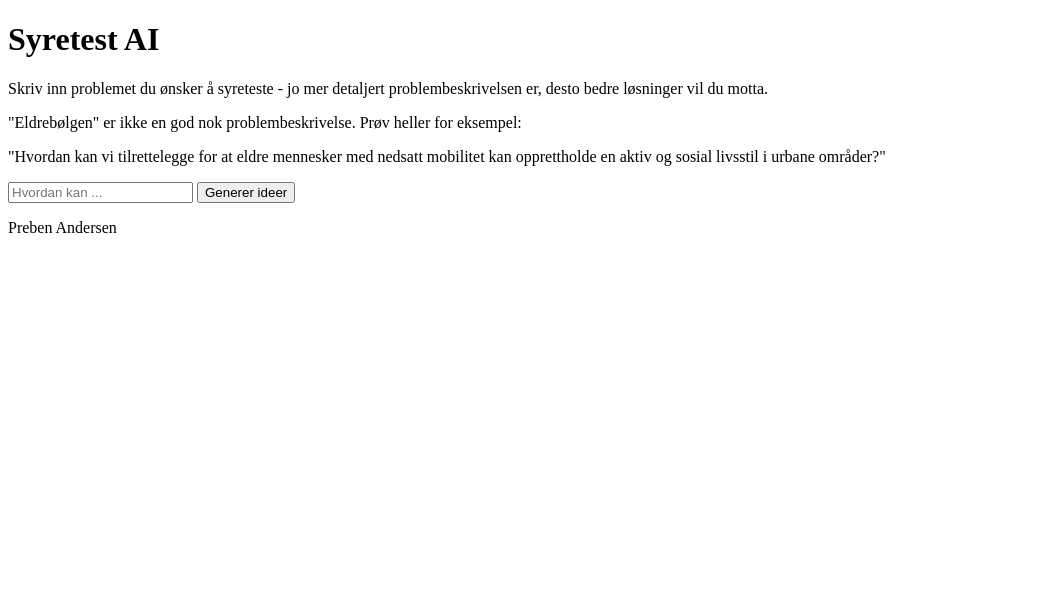
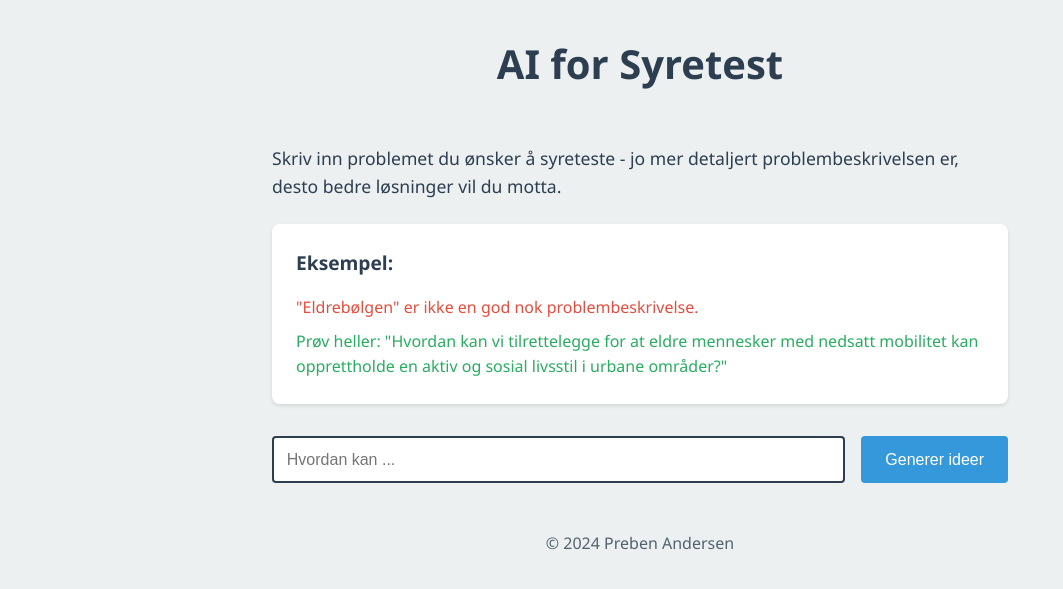
Before and after one commit to donadelicc/idea-generator, a Flask app: page / in a window 1280 px wide. Shown: the top 589 px of the page, without its empty margins (0-1063 px from the left). Run offline with Flask 3, Linux system fonts and the light colour scheme.

Commit message:
Deploy P3.3

```diff
--- a/app.py
+++ b/app.py
@@ -1,7 +1,3 @@
-__import__('pysqlite3')
-import sys
-sys.modules['sqlite3'] = sys.modules.pop('pysqlite3')
-
 from flask import Flask, request, render_template
 from langchain_openai import AzureChatOpenAI, AzureOpenAIEmbeddings
 
@@ -97,7 +93,8 @@ def index():
     if request.method == 'POST':
         input = request.form['user_input']
         response_text = rag_chain.invoke(input)
-        vectorstore.delete_collection()
+        #vectorstore.delete_collection()
+        vectorstore.reset_collection()
 
     return render_template('index.html', response_text=response_text)
 
--- a/requirements.txt
+++ b/requirements.txt
@@ -6,4 +6,4 @@ langchain-community
 chromadb
 langchain-chroma
 python-dotenv
-pysqlite3-binary
+pypdf
--- /dev/null
+++ b/static/styles/index.css
@@ -0,0 +1,136 @@
+:root {
+    --primary: #2C3E50;
+    --secondary: #3498DB;
+    --light: #ECF0F1;
+}
+
+* {
+    margin: 0;
+    padding: 0;
+    box-sizing: border-box;
+}
+
+body {
+    font-family: 'Segoe UI', Tahoma, Geneva, Verdana, sans-serif;
+    line-height: 1.6;
+    background-color: var(--light);
+    color: var(--primary);
+}
+
+.container {
+    max-width: 800px;
+    margin: 0 auto;
+    padding: 2rem;
+}
+
+header {
+    text-align: center;
+    margin-bottom: 3rem;
+}
+
+h1 {
+    color: var(--primary);
+    font-size: 2.5rem;
+    margin-bottom: 1rem;
+}
+
+.description {
+    margin-bottom: 2rem;
+}
+
+.intro {
+    font-size: 1.1rem;
+    margin-bottom: 1.5rem;
+}
+
+.example-box {
+    background-color: white;
+    padding: 1.5rem;
+    border-radius: 8px;
+    box-shadow: 0 2px 4px rgba(0,0,0,0.1);
+}
+
+.example-box h2 {
+    color: var(--primary);
+    margin-bottom: 1rem;
+    font-size: 1.2rem;
+}
+
+.not-good {
+    color: #E74C3C;
+    margin-bottom: 0.5rem;
+}
+
+.good {
+    color: #27AE60;
+}
+
+.input-section {
+    margin: 2rem 0;
+}
+
+.form-group {
+    display: flex;
+    gap: 1rem;
+}
+
+input[type="text"] {
+    flex: 1;
+    padding: 0.8rem;
+    border: 2px solid var(--primary);
+    border-radius: 4px;
+    font-size: 1rem;
+}
+
+button {
+    background-color: var(--secondary);
+    color: white;
+    border: none;
+    padding: 0.8rem 1.5rem;
+    border-radius: 4px;
+    cursor: pointer;
+    font-size: 1rem;
+    transition: background-color 0.3s ease;
+}
+
+button:hover {
+    background-color: #2980b9;
+}
+
+.response-section {
+    margin-top: 2rem;
+}
+
+.response-box {
+    background-color: white;
+    padding: 1.5rem;
+    border-radius: 8px;
+    box-shadow: 0 2px 4px rgba(0,0,0,0.1);
+}
+
+.response-box h2 {
+    color: var(--primary);
+    margin-bottom: 1rem;
+    font-size: 1.2rem;
+}
+
+footer {
+    margin-top: 3rem;
+    text-align: center;
+    color: var(--primary);
+    opacity: 0.8;
+}
+
+@media (max-width: 600px) {
+    .container {
+        padding: 1rem;
+    }
+
+    .form-group {
+        flex-direction: column;
+    }
+
+    button {
+        width: 100%;
+    }
+}
--- a/templates/index.html
+++ b/templates/index.html
@@ -1,30 +1,53 @@
 <!DOCTYPE html>
-<html>
+<html lang="no">
 <head>
-    <title>Flask GPT-4 App</title>
+    <meta charset="UTF-8">
+    <meta name="viewport" content="width=device-width, initial-scale=1.0">
+    <title>Syretest AI</title>
+    <link rel="stylesheet" href="{{ url_for('static', filename='styles/index.css') }}">
 </head>
 <body>
+    <div class="container">
+        <header>
+            <h1>AI for Syretest</h1>
+        </header>
 
-    <h1>Syretest AI</h1>
+        <main>
+            <section class="description">
+                <p class="intro">Skriv inn problemet du ønsker å syreteste - jo mer detaljert problembeskrivelsen er, desto bedre løsninger vil du motta.</p>
 
-    <p>Skriv inn problemet du ønsker å syreteste - jo mer detaljert problembeskrivelsen er, desto bedre løsninger vil du motta.</p>
+                <div class="example-box">
+                    <h2>Eksempel:</h2>
+                    <p class="not-good">"Eldrebølgen" er ikke en god nok problembeskrivelse.</p>
+                    <p class="good">Prøv heller: "Hvordan kan vi tilrettelegge for at eldre mennesker med nedsatt mobilitet kan opprettholde en aktiv og sosial livsstil i urbane områder?"</p>
+                </div>
+            </section>
 
-    <p>"Eldrebølgen" er ikke en god nok problembeskrivelse. Prøv heller for eksempel: </p>
-    <p> "Hvordan kan vi tilrettelegge for at eldre mennesker med nedsatt mobilitet kan opprettholde en aktiv og sosial livsstil i urbane områder?"</p>
-
-    <div name="form">
+            <section class="input-section">
                 <form action="/" method="post">
-            <input type="text" name="user_input" placeholder="Hvordan kan ...">
-            <input type="submit" value="Generer ideer">
+                    <div class="form-group">
+                        <input type="text"
+                               name="user_input"
+                               placeholder="Hvordan kan ..."
+                               required>
+                        <button type="submit">Generer ideer</button>
+                    </div>
                 </form>
-    </div>
+            </section>
 
             {% if response_text %}
-        <p>Response: {{ response_text }}</p>
+            <section class="response-section">
+                <div class="response-box">
+                    <h2>Resultat</h2>
+                    <p>{{ response_text }}</p>
+                </div>
+            </section>
             {% endif %}
+        </main>
 
         <footer>
-        <p>Preben Andersen</p>
+            <p>&copy; 2024 Preben Andersen</p>
         </footer>
+    </div>
 </body>
 </html>
```
Also changed, not shown: static/images/logo.jpg (added), 1 other file. Lines whose indentation alone changed are shown as unchanged.
